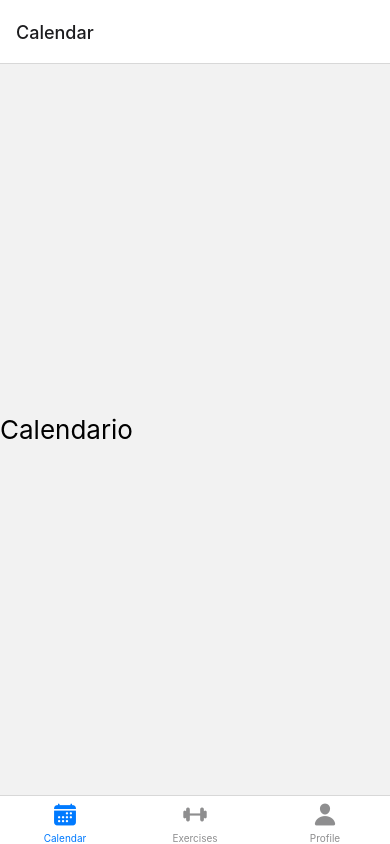
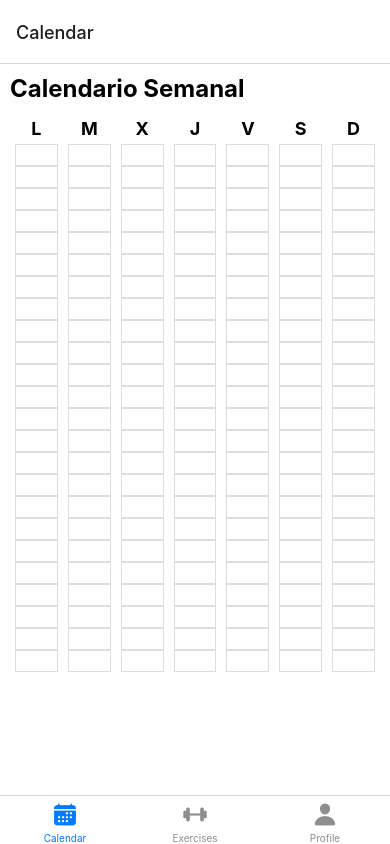
Before and after one commit to MishelleVF/fitlendarFrontend, a React Native app in the folder Frontend/: screen / in a window 390 px wide. Built offline with nearby package versions, Linux system fonts and the light colour scheme.

Commit message:
agracion  de calendario v1

```diff
--- a/Frontend/package.json
+++ b/Frontend/package.json
@@ -20,6 +20,7 @@
     "react": "18.2.0",
     "react-native": "0.74.1",
     "react-native-gesture-handler": "~2.16.1",
+    "react-native-modal": "^13.0.1",
     "react-native-reanimated": "~3.10.1",
     "react-native-safe-area-context": "4.10.1",
     "react-native-screens": "3.31.1",
--- a/Frontend/src/components/main.jsx
+++ b/Frontend/src/components/main.jsx
@@ -9,6 +9,9 @@ import Ionicons from 'react-native-vector-icons/Ionicons';
 import Home from '../screens/home';
 import Exercises from '../screens/exercises';
 import Profile from '../screens/profile';
+
+// prueba
+import Calendario_Semanal from '../screens/calendario_semanal';
 
 // Screens Names
 const homeName = 'Calendar';
@@ -40,7 +43,7 @@ export function Main() {
           },
         })}
       >
-        <Tab.Screen name={homeName} component={ Home }/>
+        <Tab.Screen name={homeName} component={ Calendario_Semanal }/>
         <Tab.Screen name={exercisesName} component={ Exercises }/>
         <Tab.Screen name={profileName} component={ Profile }/>
       </Tab.Navigator>
--- /dev/null
+++ b/Frontend/src/screens/calendario_semanal.jsx
@@ -0,0 +1,210 @@
+import React, {useState} from 'react';
+import { Text, View, TouchableOpacity, Modal, FlatList, StyleSheet, ScrollView } from 'react-native';
+import exercises from './ejercicios.json';
+
+const daysOfWeek = ['L', 'M', 'X', 'J', 'V', 'S', 'D'];
+const hoursOfDay = Array.from({ length: 24 }, (_, i) => `${i}:00`);
+
+export default function Calendario_Semanal(){
+    const [selectedRange, setSelectedRange] = useState({ day: null, startHour: null, endHour: null });
+    const [isSelecting, setIsSelecting] = useState(false);
+    const [modalVisible, setModalVisible] = useState(false);
+
+    const [selectedExercises, setSelectExercise] = useState([]);
+    const [schedule, setSchedule] = useState([]);
+
+    const handleHourPress = (day, hour) => {
+        if (isSelecting && selectedRange.day == day) {
+            setSelectedRange(prevRange => ({
+                ...prevRange,
+                endHour: hour
+            }));
+        }
+        else {
+            setSelectedRange({day, startHour: hour, endHour: hour})
+            setIsSelecting(true);
+        }
+    }
+
+    const handleConfirmSelection = () => {
+        setIsSelecting(false);
+        setModalVisible(true);
+    }
+
+    const handleAddExercise = (exercise) => {
+        setSelectExercise(prevExercises => [...prevExercises, exercise]);
+    };
+
+    const handleFinish = () => {
+        setSchedule(prevSchedule => [
+            ...prevSchedule,
+            {...selectedRange, exercises: selectedExercises}
+        ]);
+        setSelectExercise([]);
+        setModalVisible(false);
+    }
+
+    const isHourInRange = (day, hour) => {
+        if (selectedRange.day !== day || selectedRange.startHour === null || selectedRange.endHour === null) {
+            return false;
+        }
+        const start = parseInt(selectedRange.startHour);
+        const end = parseInt(selectedRange.endHour);
+        const current = parseInt(hour);
+
+        return start <= current && current <= end;
+    };
+
+
+    return (
+        <View style={styles.container}>
+            <Text style={styles.header}>Calendario Semanal</Text>
+            <ScrollView>
+                <View style={styles.calendar}>
+                    {daysOfWeek.map(day => (
+                        <View key={day} style={styles.dayColumn}>
+                            <Text style={styles.dayHeader}>{day}</Text>
+                            {hoursOfDay.map(hour => (
+                                <TouchableOpacity
+                                    key={hour}
+                                    style={[
+                                        styles.hourBlock,
+                                        isHourInRange(day, hour) ? styles.selectedHourBlock : null
+                                    ]}
+                                    onPress={() => handleHourPress(day, hour)}
+                                >
+                                </TouchableOpacity>
+                            ))}
+                        </View>
+                    ))}
+                </View>
+            </ScrollView>
+
+
+            {isSelecting && (
+                <TouchableOpacity onPress={handleConfirmSelection} style={styles.confirmButton}>
+                    <Text style={styles.confirmButtonText}>Confirmar Selección</Text>
+                </TouchableOpacity>
+            )}
+
+            <Modal visible={modalVisible} animationType="slide">
+                <View style={styles.modalContainer}>
+                    <Text style={styles.modalHeader}>Añadir Ejercicio</Text>
+                    <Text style={styles.modalSubHeader}>
+                        Día: {selectedRange.day}, Horas: {selectedRange.startHour} - {selectedRange.endHour}
+                    </Text>
+                    <FlatList
+                        data = {exercises}
+                        renderItem={({item}) => (
+                            <View style={styles.card_ejercicio_a}>
+                                <View style={styles.info_ejercicio_a}>
+                                    <Text style={styles.title_ejercicio_a}>{item.nombre}</Text>
+                                    <Text style={styles.description_ejercicio_a}>{item.descripcion}</Text>
+                                    <Text style={styles.detail_ejercicio_a}>Dificultad: {item.dificultad}</Text>
+                                    <Text style={styles.detail_ejercicio_a}>Equipo: {item.equipo}</Text>
+                                    <Text style={styles.detail_ejercicio_a}>Peso: {item.peso} kg</Text>
+                                    <Text style={styles.detail_ejercicio_a}>Series: {item.series}</Text>
+                                    <Text style={styles.detail_ejercicio_a}>Repeticiones: {item.repeticiones}</Text>
+                                    <Text style={styles.detail_ejercicio_a}>Duración: {item.duracion} s</Text>
+                                </View>
+                            </View>
+                        )}
+                        keyExtractor={(item, index) => index.toString()}
+                        horizontal
+                        showsHorizontalScrollIndicator={false}
+                    />
+                    <View style={styles.selectedExercises}>
+                        {selectedExercises.map((exercise, index) => (
+                            <Text key={index}>{exercise.nombre}</Text>
+                        ))}
+                    </View>
+                    <TouchableOpacity onPress={handleFinish} style={styles.finishButton}>
+                        <Text style={styles.finishButtonText}>Terminar</Text>
+                    </TouchableOpacity>
+                    <TouchableOpacity onPress={() => setModalVisible(false)} style={styles.closeButton}>
+                        <Text style={styles.closeButtonText}>Cerrar</Text>
+                    </TouchableOpacity>
+                </View>
+            </Modal>
+        </View>
+    );
+}
+
+const styles = StyleSheet.create({
+    container: {
+        flex: 1,
+        padding: 10,
+        backgroundColor: '#fff',
+
+    },
+    header: {
+        fontSize: 24,
+        fontWeight: 'bold',
+        marginBottom: 10,
+    },
+    calendar: {
+        flexDirection: 'row',
+    },
+    dayColumn: {
+        flex: 1,
+        margin: 5,
+    },
+    dayHeader: {
+        fontSize: 18,
+        fontWeight: 'bold',
+        textAlign: 'center',
+        marginBottom: 5,
+    },
+    hourBlock: {
+        borderWidth: 1,
+        borderColor: '#ddd',
+        padding: 10,
+        alignItems: 'center',
+        justifyContent: 'center',
+    },
+    selectedHourBlock: {
+        backgroundColor: '#cce5ff',
+    },
+    confirmButton: {
+        padding: 15,
+        backgroundColor: '#28a745',
+        borderRadius: 5,
+        alignItems: 'center',
+        margin: 10,
+    },
+    confirmButtonText: {
+        color: '#fff',
+        fontWeight: 'bold',
+    },
+    modalContainer: {
+        flex: 1,
+        padding: 20,
+        justifyContent: 'center',
+    },
+    modalHeader: {
+        fontSize: 20,
+        fontWeight: 'bold',
+        marginBottom: 20,
+        textAlign: 'center',
+    },
+    modalSubHeader: {
+        fontSize: 16,
+        marginBottom: 20,
+        textAlign: 'center',
+    },
+    exerciseItem: {
+        padding: 10,
+        borderBottomWidth: 1,
+        borderBottomColor: '#ddd',
+    },
+    closeButton: {
+        padding: 10,
+        backgroundColor: '#f00',
+        borderRadius: 5,
+        alignItems: 'center',
+    },
+    closeButtonText: {
+        color: '#fff',
+        fontWeight: 'bold',
+    },
+});
--- a/Frontend/src/screens/exercises.jsx
+++ b/Frontend/src/screens/exercises.jsx
@@ -34,6 +34,7 @@ export default function Exercises(){
                 horizontal
                 showsHorizontalScrollIndicator={false}
             />
+
         </View>
     )
 }
```
Also changed, not shown: 1 other file (tests, documents, lock files or other folders).
